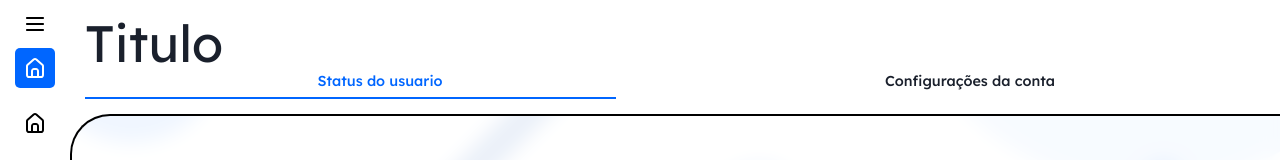
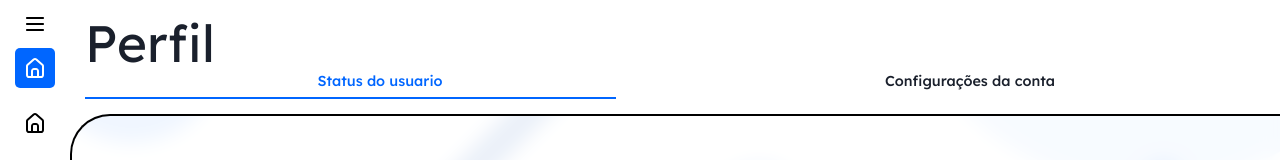
Before and after one commit to TCC-CTI-grupo-1/ConTI, a React (Vite) app in the folder client/: page /profile in a window 1280 px wide. Shown: the top 160 px of the page. Built offline with nearby package versions, Linux system fonts and the light colour scheme.

Commit message:
Mudancas aula 18/05

```diff
--- a/client/src/components/user/profile/Config.tsx
+++ b/client/src/components/user/profile/Config.tsx
@@ -84,6 +84,7 @@ const Config = () => {
                     }}
                     valid={updates.includes('email') ? true : undefined}
                     />
+                    <p>Data de criação da conta: 18/05/2024</p>
                 </div>
 
                 <div>
@@ -92,9 +93,7 @@ const Config = () => {
                     <Button text='Deletar conta' color='red' width="auto" onClick={() => {}} />
                 </div>
 
-                <div>
-                    <h1>Informações adicionais</h1>
-                </div>
+
 
                 <div>
                     <h1>Vamos ocupar espaço</h1>
--- a/client/src/components/user/profile/Profile.tsx
+++ b/client/src/components/user/profile/Profile.tsx
@@ -42,7 +42,7 @@ const Profile = () => {
             <Navbar />
             <div className="container">
                 <div className="header">
-                    <h1>Titulo</h1>
+                    <h1>Perfil</h1>
                     <div className="options" ref={options}>
                         <a className="active">Status do usuario</a>
                         <a>Configurações da conta</a>
--- a/client/src/controllers/userController.ts
+++ b/client/src/controllers/userController.ts
@@ -1,5 +1,3 @@
-import { redirect } from "react-router-dom";
-import { showAlert } from "../App";
 
 const validadeEmail = (email: string): string[] => { //Deveria mudar string[] para uma interface??
     let newIsEmailValid = ['@', '.'];
```
